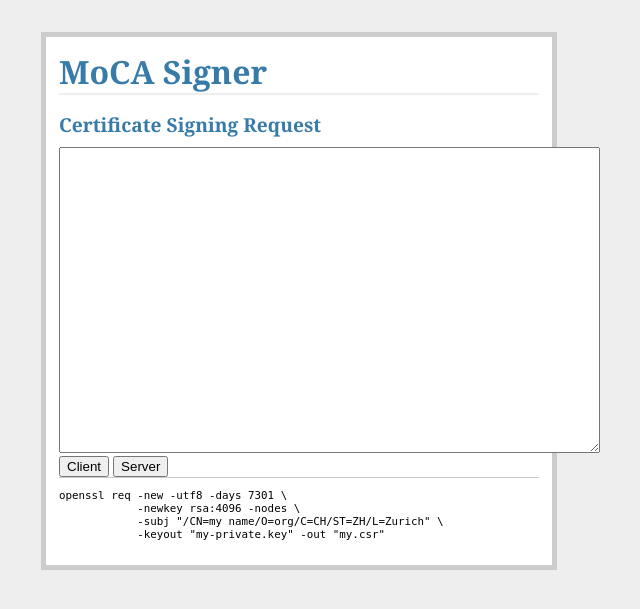
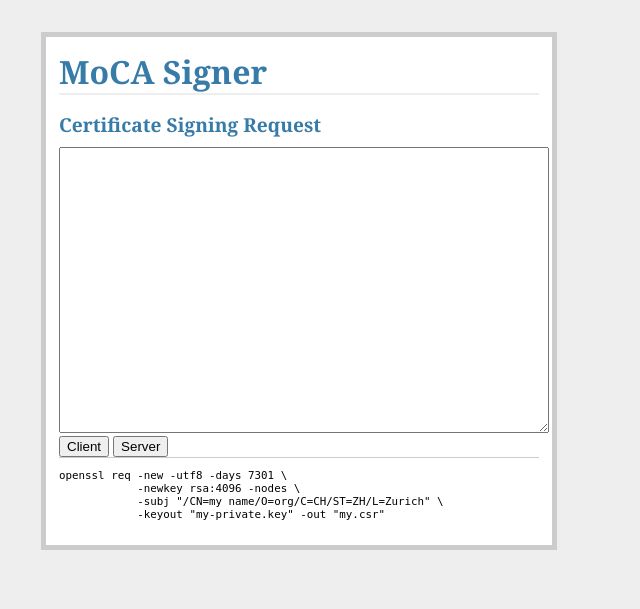
Before and after one commit to morgner/MoCA, a Flask app: page / in a window 1280 px wide. Shown: the top 609 px of the page, without its empty margins (341-981 px from the left). Run offline with Flask 2, Linux system fonts and the light colour scheme.

Commit message:
layout and python2 binding

```diff
--- a/SigningServer/moca/static/style.css
+++ b/SigningServer/moca/static/style.css
@@ -3,7 +3,7 @@ a, h1, h2       { color: #377ba8; }
 h1, h2          { font-family: 'Georgia', serif; margin: 0; margin-bottom: 0.5em; }
 h1              { border-bottom: 2px solid #eee; }
 h2              { font-size: 1.2em; }
-pre             { font-size:smaller; }
+pre, textarea   { font-size:smaller; }
 
 .page           { margin: 2em auto; width: 30em; border: 5px solid #ccc;
                   padding: 0.8em; background: white; }
```
Also changed, not shown: SigningServer/README.md.
